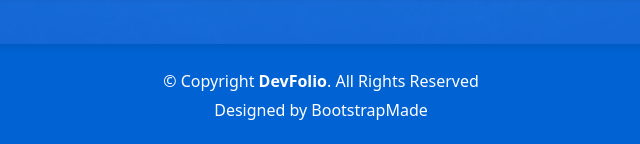
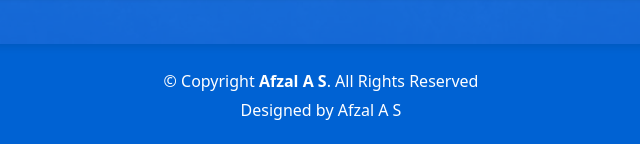
Before and after one commit to AFZAL555/Afzal_A_S, a plain HTML site: page index.html in a window 1280 px wide. Shown: the part 6303-6447 px from the top of the page, 319-959 px from the left. Drawn offline with nearby package versions, Linux system fonts and the light colour scheme.

Commit message:
Update index.html

```diff
--- a/index.html
+++ b/index.html
@@ -603,7 +603,7 @@
       <div class="row">
         <div class="col-sm-12">
           <div class="copyright-box">
-            <p class="copyright">&copy; Copyright <strong>DevFolio</strong>. All Rights Reserved</p>
+            <p class="copyright">&copy; Copyright <strong>Afzal A S</strong>. All Rights Reserved</p>
             <div class="credits">
               <!--
               All the links in the footer should remain intact.
@@ -611,7 +611,7 @@
               Licensing information: https://bootstrapmade.com/license/
               Purchase the pro version with working PHP/AJAX contact form: https://bootstrapmade.com/buy/?theme=DevFolio
             -->
-              Designed by <a href="https://bootstrapmade.com/">BootstrapMade</a>
+              Designed by Afzal A S
             </div>
           </div>
         </div>
```
